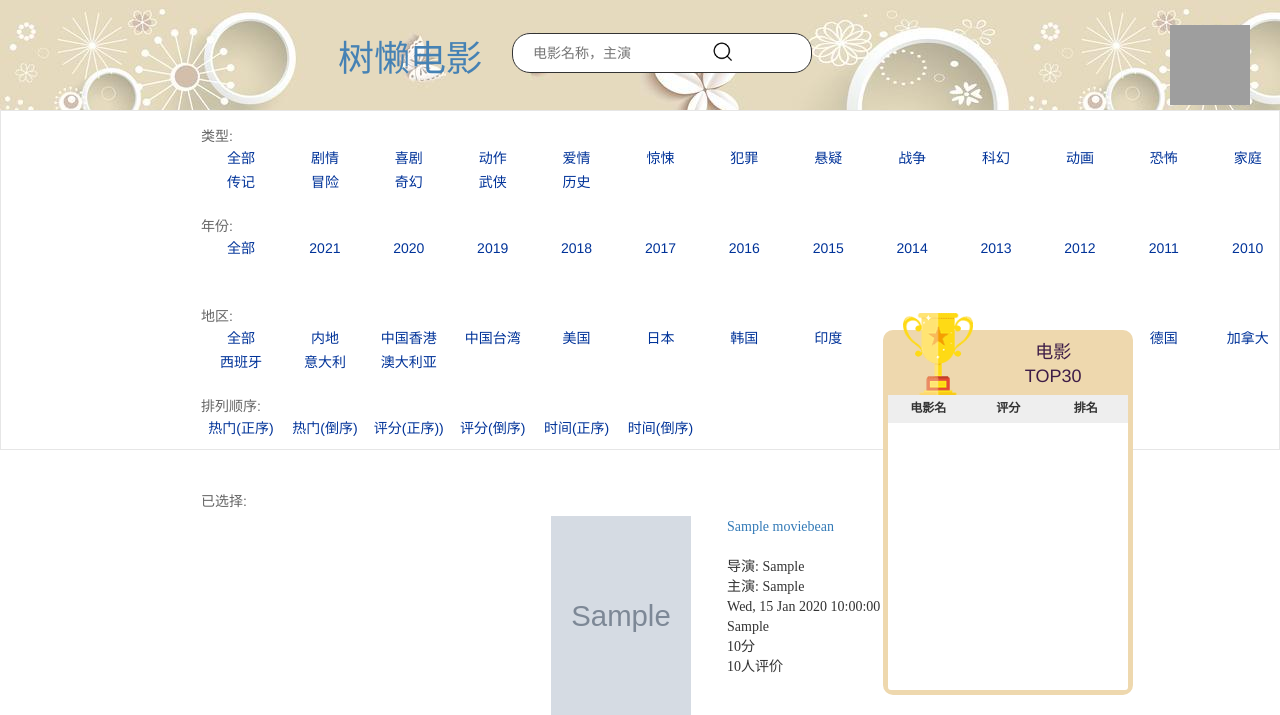
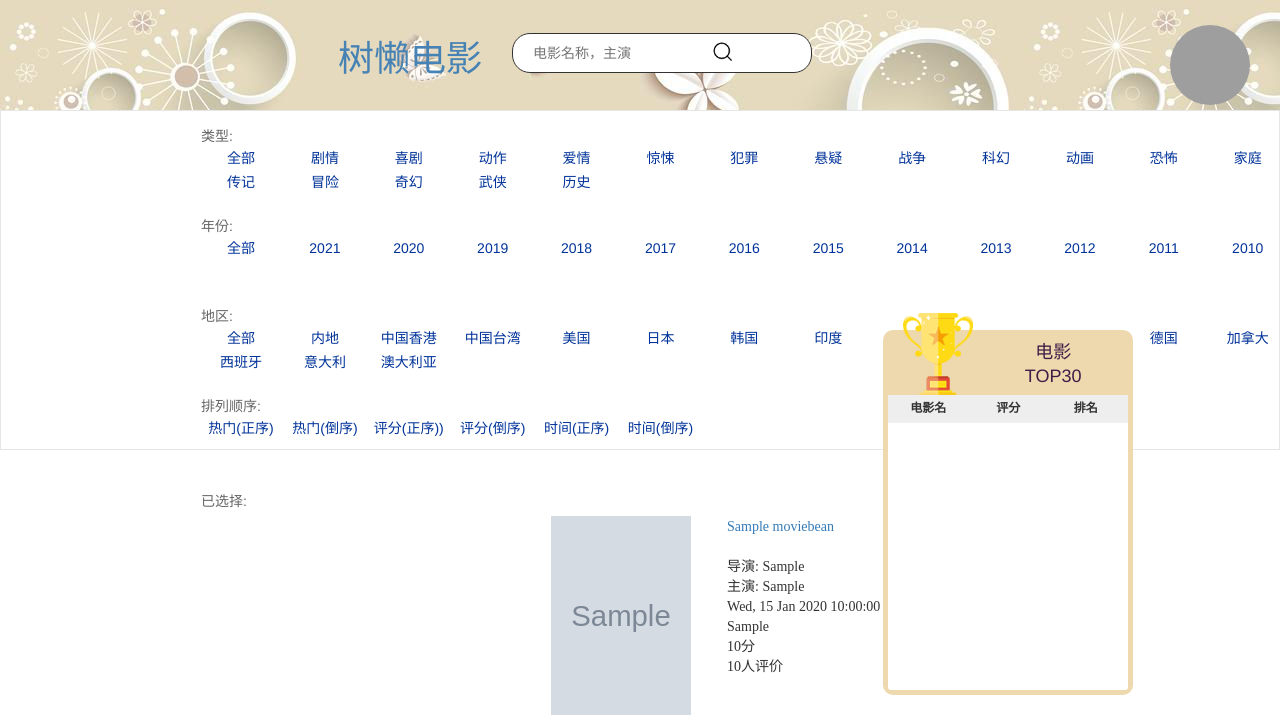
Before and after one commit to SAH01/movie-top-webapp, a Flask app: template templates/show.html in a window 1280 px wide; the page is wider, and only the part inside the window is pictured. Shown: the top 715 px of that part. Run offline with Flask 2, Linux system fonts and the light colour scheme; the template is opened without the code that fills it: most values are stand-ins (such as "Sample title", 1, 10 or a date in 2020); grey boxes marked "Sample" are stand-in pictures; grey boxes are pictures that could not be loaded.

Commit message:
2021.6.17

```diff
--- a/static/css/moviepager.css
+++ b/static/css/moviepager.css
@@ -7,6 +7,10 @@
     position: absolute;
     top: 25px;
     right: 30px;
+    border-radius: 50%;
+}
+.user-headface img{
+    border-radius: 50px;
 }
 /*搜索面板样式*/
 #header {
--- a/static/css/show.css
+++ b/static/css/show.css
@@ -99,6 +99,10 @@ span:hover {
     position: absolute;
     top: 25px;
     right: 30px;
+    border-radius: 50px;
+}
+.user-headface img{
+    border-radius: 50px;
 }
 .page_ctrl{
 
--- a/templates/show.html
+++ b/templates/show.html
@@ -17,6 +17,7 @@
 </head>
 <body>
     <!--主页面头部-->
+    <div>
     <div id="header">
         <!--电影logo
         <div class="logo">
@@ -28,8 +29,10 @@
                 <input type="text" class="search" placeholder="电影名称，主演" id="search_head">
                 <button id="search_head_btn" class="btn_search"></button>
             </form>
+        <div>
         <div class="user-headface">
             <img id="userimg" height="80px" width="80px" src="{{ userdata[4] }}"/>
+        </div>
         </div>
         <!--头像超链接到个人信息页面-->
         <script>
@@ -159,6 +162,7 @@
                 <tbody id="tb2"></tbody>
             </table>
         </div>
+</div>
 </div>
 </body>
 </html>
```
Also changed, not shown: static/userimg/跑跑_0.jpg (added), static/userimg/跑跑_7.jpg (deleted).
